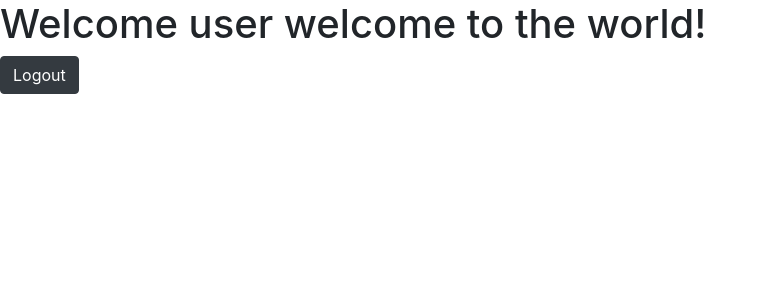
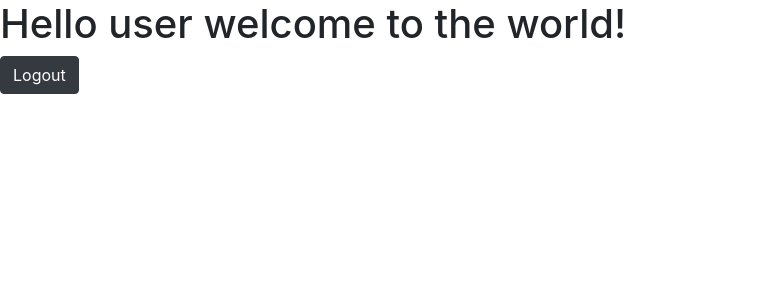
Before and after one commit to qntum-dev/log_form_django, a Django app: page /auth/dashboard/ in a window 1280 px wide. Shown: the top 300 px of the page, without its empty margins (0-766 px from the left). Run offline with Django 4.2, Linux system fonts and the light colour scheme; a user stored in the database is signed in.

Commit message:
Updated Dashboard

```diff
--- a/auth_app/templates/dashboard.html
+++ b/auth_app/templates/dashboard.html
@@ -2,7 +2,7 @@
 
 {% block content %}
 
-<h1>Welcome {{ request.user.username }} welcome to the world!</h1>
+<h1>Hello {{ request.user.username }} welcome to the world!</h1>
 <a href="{% url 'logout' %}" class="btn btn-dark">Logout</a>
 
 
```
